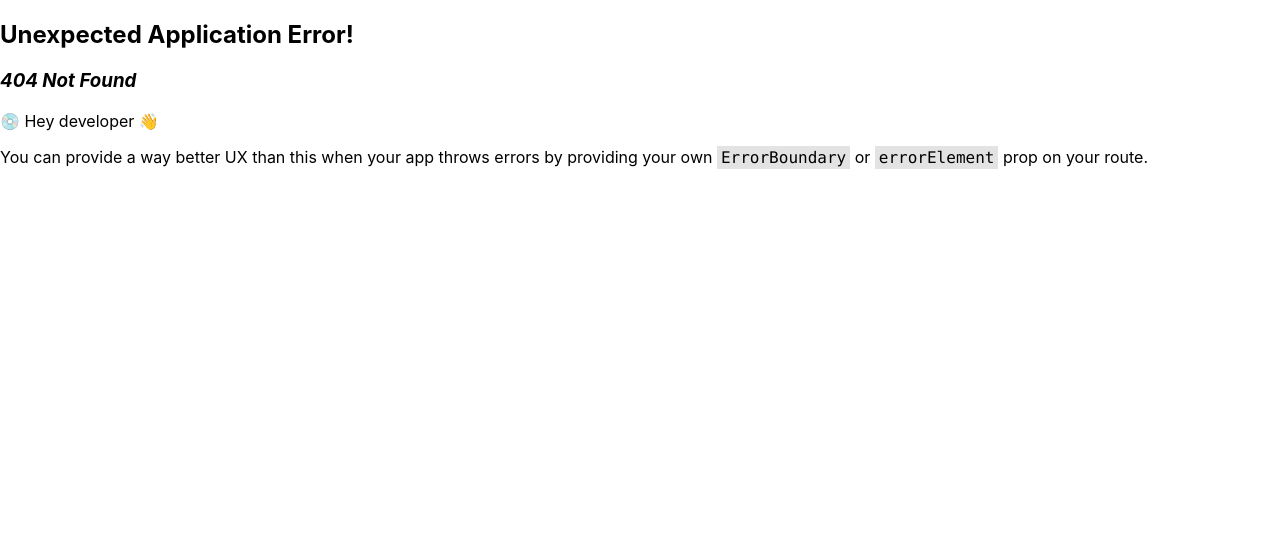
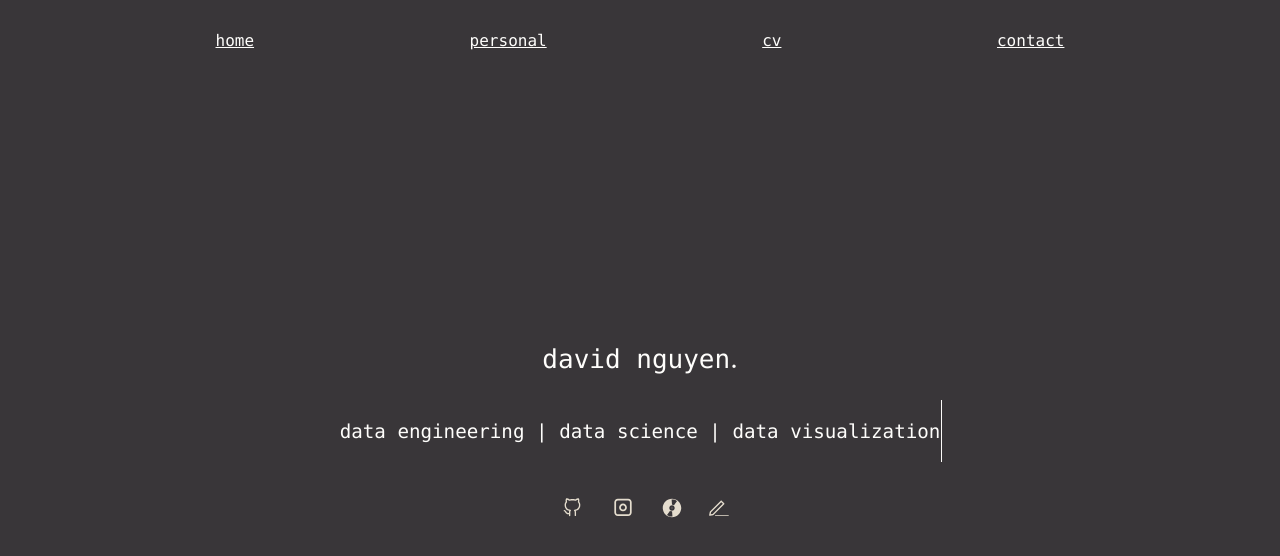
Before and after one commit to ddaviddn/portfolio, a React (Create React App) app: page /#/portfolio in a window 1280 px wide. Before the commit this address had no page. Shown: the top 556 px of the page. Built offline with nearby package versions, Linux system fonts and the light colour scheme.

Commit message:
Testing HashRouter for SPA.

```diff
--- a/src/components/StaticHeader.js
+++ b/src/components/StaticHeader.js
@@ -9,7 +9,7 @@ function StaticHeader() {
         <div className="App-header">
             <></>
             <p>
-                <a href="/">home</a>
+                <a href={path_var+"/"}>home</a>
             </p>
             <p>
                 <a href={path_var+"/personal"}>personal</a>
--- a/src/index.js
+++ b/src/index.js
@@ -1,7 +1,7 @@
 import React from 'react';
 import ReactDOM from 'react-dom/client';
 // import {createBrowserRouter, RouterProvider,} from "react-router-dom";
-import {createBrowserRouter, RouterProvider,} from "react-router-dom";
+import {createHashRouter, RouterProvider,} from "react-router-dom";
 import './index.css';
 import App from './App';
 import ErrorPage from "./components/ErrorPage";
@@ -14,7 +14,7 @@ const path_var = '/portfolio'
 // const path_var = ''
 
 // const router = createBrowserRouter([
-const router = createBrowserRouter([
+const router = createHashRouter([
     {
         path: path_var + "/",
         element: <App/>,
```
